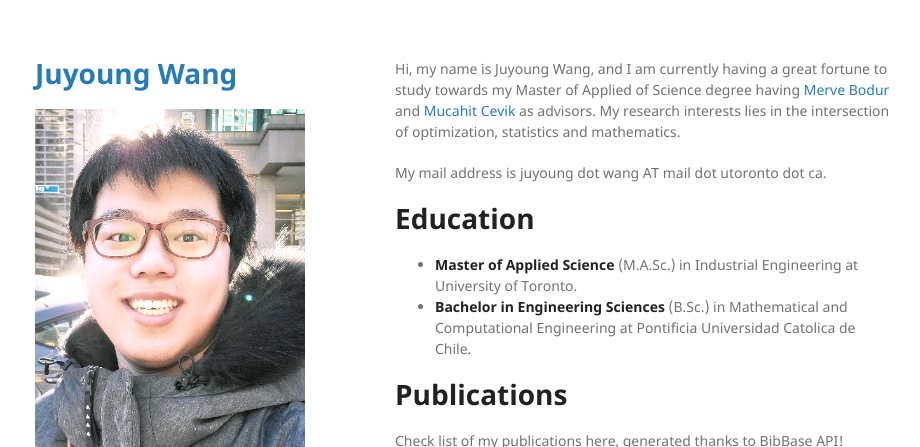
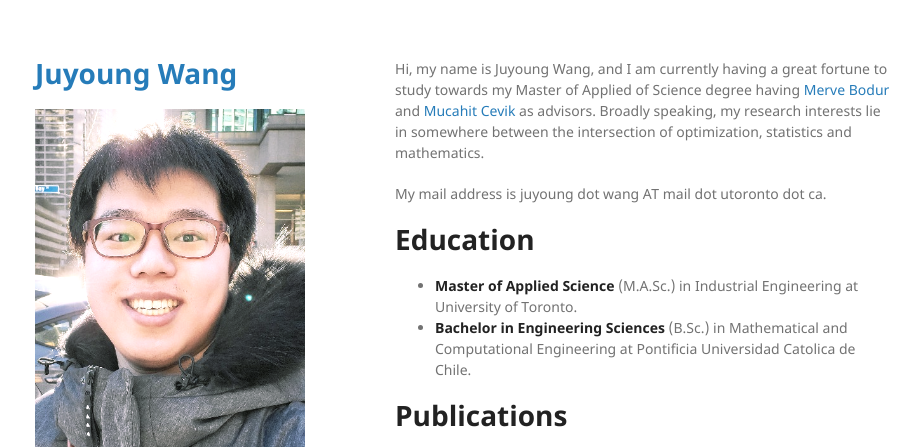
Before and after one commit to juyoungwang/convexandrobustperson, a Jekyll site: the page built from index.md, in a window 1280 px wide, cut to the strip 0-447 px from the top of the page. Shown: the whole strip, without its empty margins (175-1095 px from the left). Built offline with Jekyll 4.4.1, drawn with Linux system fonts in a browser that asks for light colours.

Commit message:
Description modified

```diff
--- a/index.md
+++ b/index.md
@@ -2,7 +2,7 @@
 layout: default
 ---
 
-Hi, my name is Juyoung Wang, and I am currently having a great fortune to study towards my Master of Applied of Science degree having [Merve Bodur](https://sites.google.com/site/mervebodr/) and [Mucahit Cevik](https://people.ryerson.ca/mcevik/) as advisors. My research interests lies in the intersection of optimization, statistics and mathematics.
+Hi, my name is Juyoung Wang, and I am currently having a great fortune to study towards my Master of Applied of Science degree having [Merve Bodur](https://sites.google.com/site/mervebodr/) and [Mucahit Cevik](https://people.ryerson.ca/mcevik/) as advisors. Broadly speaking, my research interests lie in somewhere between the intersection of optimization, statistics and mathematics.
 
 My mail address is juyoung dot wang AT mail dot utoronto dot ca.
 
```
